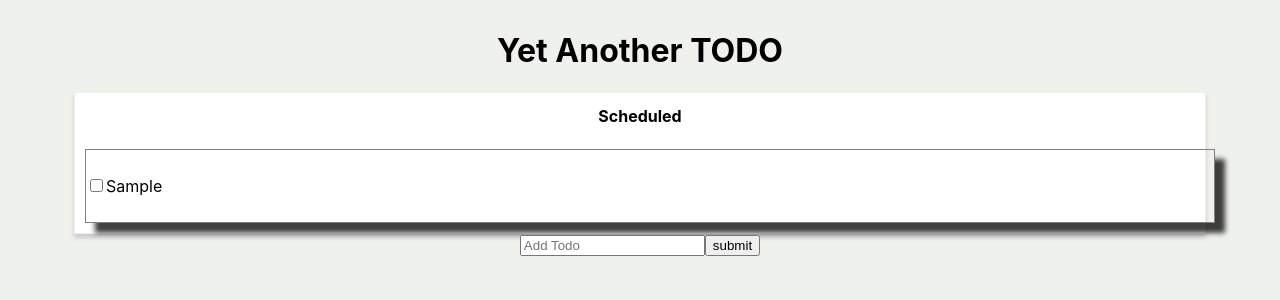
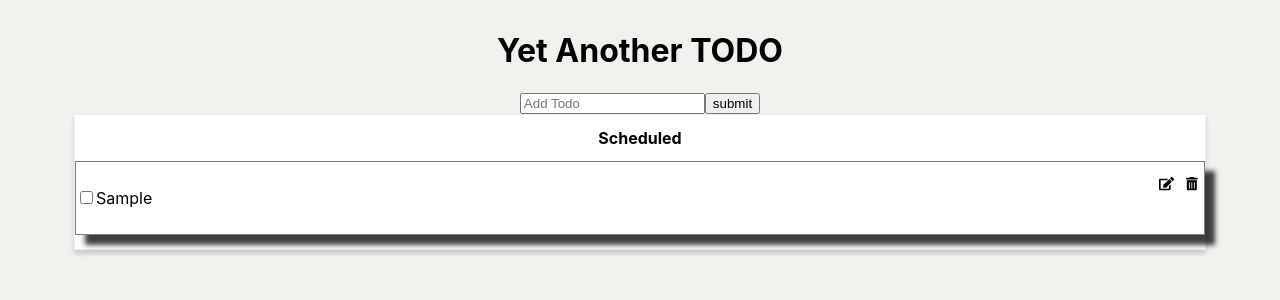
Before and after one commit to Bishalsarang/Todo, a React (Create React App) app: page / in a window 1280 px wide. Both pictures are taken after typing "Sample" into the empty fields and a click on the input "submit". Shown: the top 300 px of the page. Built offline with nearby package versions, Linux system fonts and the light colour scheme.

Commit message:
Add build to github

```diff
--- a/package.json
+++ b/package.json
@@ -4,6 +4,9 @@
   "version": "0.1.0",
   "private": true,
   "dependencies": {
+    "@fortawesome/fontawesome-svg-core": "^1.2.30",
+    "@fortawesome/free-solid-svg-icons": "^5.14.0",
+    "@fortawesome/react-fontawesome": "^0.1.11",
     "@testing-library/jest-dom": "^4.2.4",
     "@testing-library/react": "^9.3.2",
     "@testing-library/user-event": "^7.1.2",
--- a/public/index.html
+++ b/public/index.html
@@ -5,10 +5,7 @@
     <link rel="icon" href="%PUBLIC_URL%/favicon.ico" />
     <meta name="viewport" content="width=device-width, initial-scale=1" />
     <meta name="theme-color" content="#000000" />
-    <meta
-      name="description"
-      content="Web site created using create-react-app"
-    />
+    <meta name="description" content="Web site created using create-react-app" />
     <link rel="apple-touch-icon" href="%PUBLIC_URL%/logo192.png" />
     <!--
       manifest.json provides metadata used when your web app is installed on a
@@ -24,7 +21,7 @@
       work correctly both with client-side routing and a non-root public URL.
       Learn how to configure a non-root public URL by running `npm run build`.
     -->
-    <title>React App</title>
+    <title>Todo App</title>
   </head>
   <body>
     <noscript>You need to enable JavaScript to run this app.</noscript>
--- a/src/App.js
+++ b/src/App.js
@@ -17,8 +17,9 @@ class App extends React.Component {
   }
 
   addToDo = item => {
+    // Add Recent Items at top
     this.setState({
-      todos: [...this.state.todos, item],
+      todos: [item, ...this.state.todos],
     });
   };
 
@@ -34,8 +35,8 @@ class App extends React.Component {
     return (
       <div className="app container">
         <Header />
+        <Add addToDo={this.addToDo} />
         <Body todos={this.state.todos} toggleCompleted={this.toggleCompleted} />
-        <Add addToDo={this.addToDo} />
       </div>
     );
   }
--- a/src/components/TodoItem/index.js
+++ b/src/components/TodoItem/index.js
@@ -1,10 +1,14 @@
 import React, { Component } from 'react';
+import { FontAwesomeIcon } from '@fortawesome/react-fontawesome';
+import { faEdit, faTrashAlt } from '@fortawesome/free-solid-svg-icons';
+
+import './style.css';
 
 const taskWrapperStyle = {
   border: '1px solid gray',
   display: 'inline-block',
   width: '100%',
-  margin: '10px',
+  marginBottom: '10px',
   padding: '10px 0px',
   WebkitBoxShadow: '10px 10px 5px 0px rgba(0,0,0,0.75)',
   MozBoxShadow: '10px 10px 5px 0px rgba(0,0,0,0.75)',
@@ -29,8 +33,8 @@ export default class TodoItem extends Component {
   }
 
   onCheckBoxChanged = e => {
+    // Change State of Parent
     this.props.toggleCompleted(this.props.todo.id);
-
     this.setState({
       completed: !this.state.completed,
     });
@@ -41,9 +45,20 @@ export default class TodoItem extends Component {
     const { title } = this.props.todo;
     console.log(this.props.todo.completed);
     return (
-      <div className="task-wrapper" style={taskWrapperStyle}>
-        <input type="checkbox" onChange={this.onCheckBoxChanged} />
-        <p style={this.props.todo.completed ? { ...titleStyle, ...completedStyle } : { ...titleStyle }}>{title} </p>
+      <div className="task-wrapper clearfix" style={taskWrapperStyle}>
+        <div className="info">
+          <input type="checkbox" onChange={this.onCheckBoxChanged} />
+          <p style={this.props.todo.completed ? { ...titleStyle, ...completedStyle } : { ...titleStyle }}>{title} </p>
+        </div>
+
+        <div className="controls">
+          <button>
+            <FontAwesomeIcon icon={faEdit} />
+          </button>
+          <button>
+            <FontAwesomeIcon icon={faTrashAlt} />
+          </button>
+        </div>
       </div>
     );
   }
--- /dev/null
+++ b/src/components/TodoItem/style.css
@@ -0,0 +1,14 @@
+.info {
+  float: left;
+}
+
+.controls {
+  float: right;
+}
+
+button {
+  border: 0;
+  outline: none;
+  background: transparent;
+  cursor: pointer;
+}
--- a/src/components/Todos/index.js
+++ b/src/components/Todos/index.js
@@ -7,6 +7,6 @@ export default class Todos extends Component {
   }
 
   render() {
-    return this.props.todos.map(todo => <TodoItem todo={todo} toggleCompleted={this.props.toggleCompleted} />);
+    return this.props.todos.map((todo, index) => <TodoItem todo={todo} toggleCompleted={this.props.toggleCompleted} />);
   }
 }
--- a/src/css/App.css
+++ b/src/css/App.css
@@ -12,3 +12,12 @@ body {
   border: 0;
   outline: none;
 }
+
+.clearfix:after {
+  visibility: hidden;
+  display: block;
+  font-size: 0;
+  content: ' ';
+  clear: both;
+  height: 0;
+}
```
Also changed, not shown: src/components/Modal/index.js (added), 20 other files (tests, documents, lock files or other folders).
